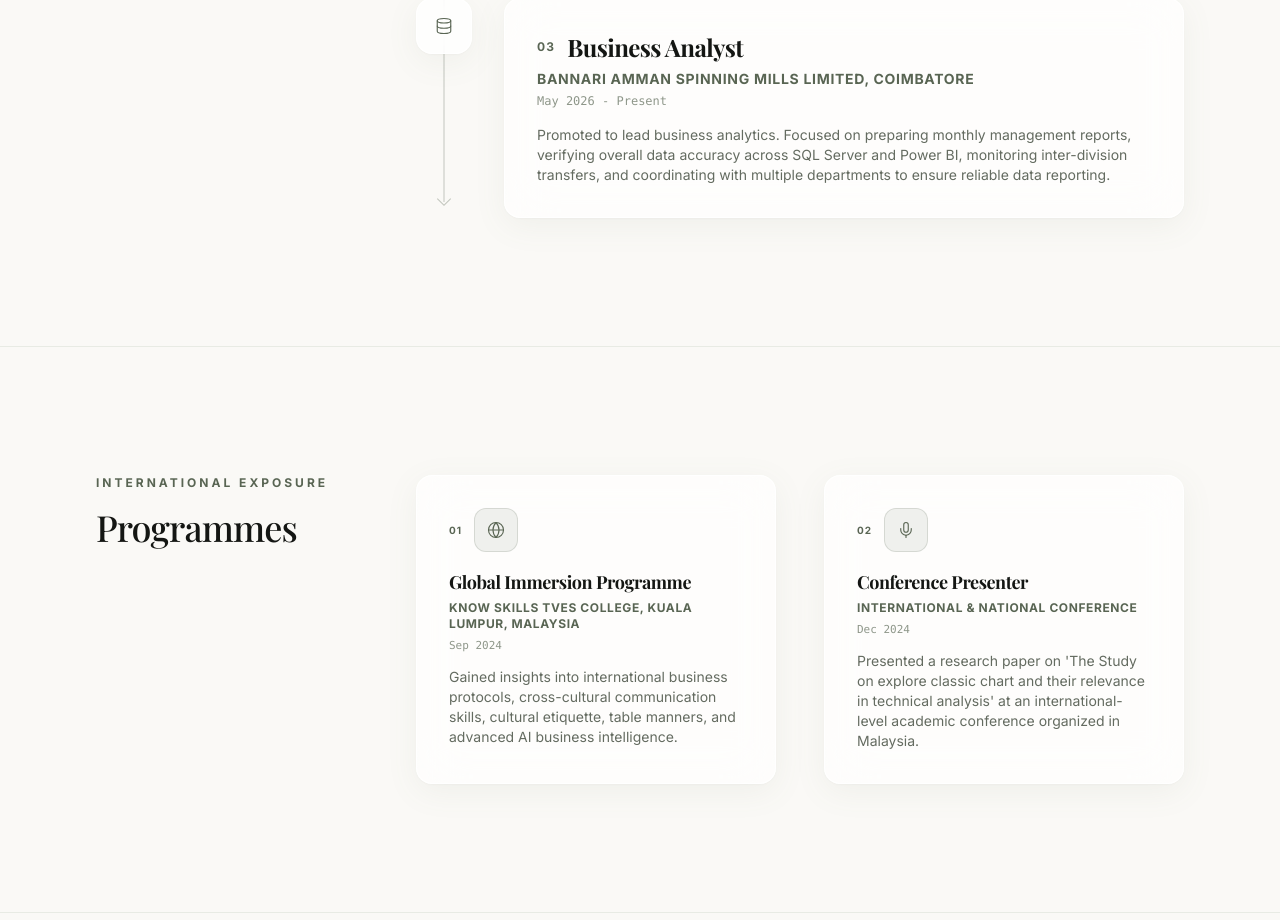
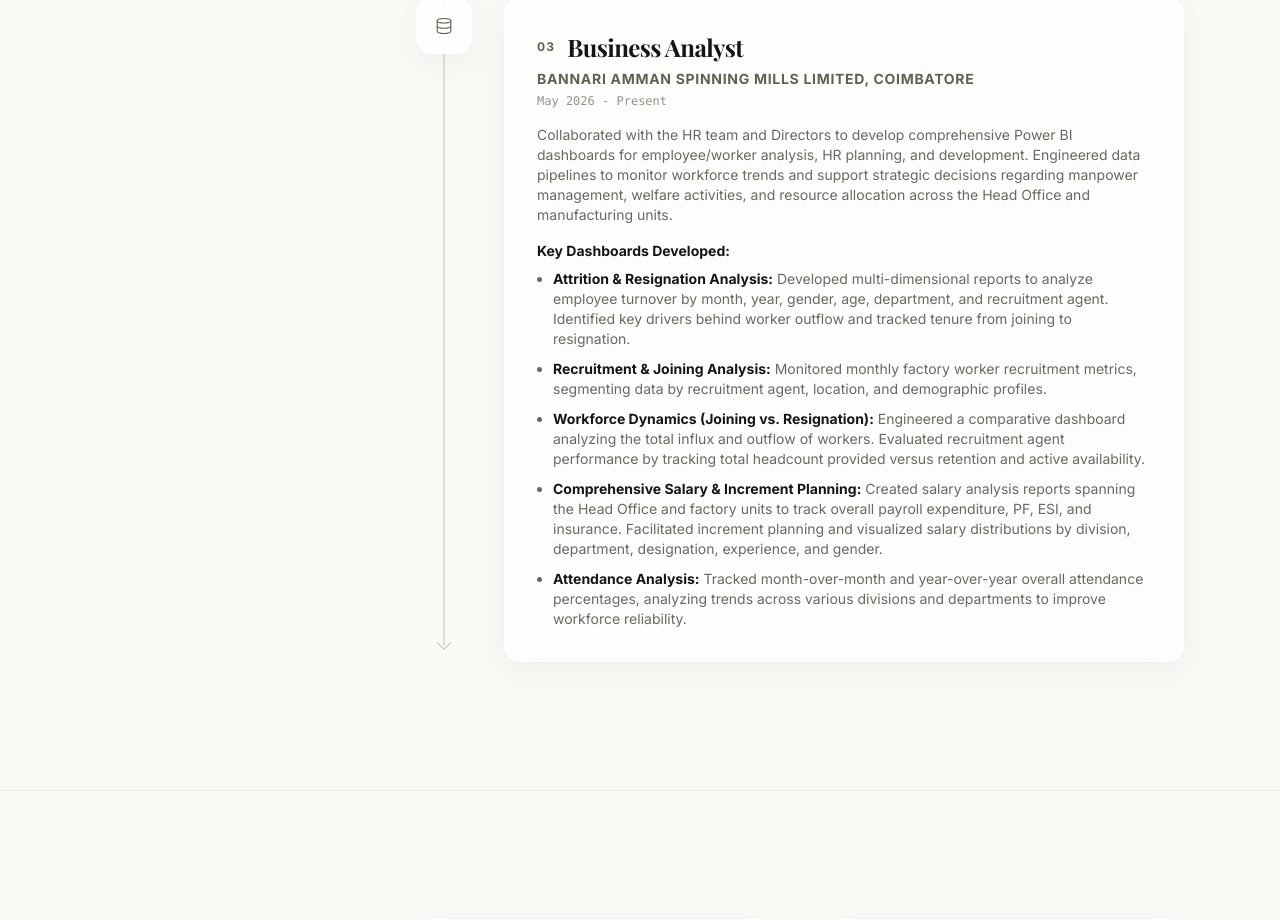
Before and after one commit to ramanan081-hub/ramanan-portfolio, a React (Vite) app: page / in a window 1280 px wide. Shown: the part 4642-5562 px from the top of the page. Built offline with nearby package versions, Linux system fonts and the light colour scheme; a web font is replaced by a local one.

Commit message:
content: update Business Analyst role description with detailed Power BI dashboard achievements

```diff
--- a/src/App.jsx
+++ b/src/App.jsx
@@ -422,7 +422,21 @@
       title: "Business Analyst",
       company: "Bannari Amman Spinning Mills Limited, Coimbatore",
       date: "May 2026 - Present",
-      desc: "Promoted to lead business analytics. Focused on preparing monthly management reports, verifying overall data accuracy across SQL Server and Power BI, monitoring inter-division transfers, and coordinating with multiple departments to ensure reliable data reporting."
+      desc: (
+        <div className="space-y-3 sm:space-y-4">
+          <p>Collaborated with the HR team and Directors to develop comprehensive Power BI dashboards for employee/worker analysis, HR planning, and development. Engineered data pipelines to monitor workforce trends and support strategic decisions regarding manpower management, welfare activities, and resource allocation across the Head Office and manufacturing units.</p>
+          <div>
+            <span className="font-bold text-ink-900 block mb-2">Key Dashboards Developed:</span>
+            <ul className="list-disc pl-4 space-y-2.5 text-ink-500 text-xs sm:text-sm">
+              <li><strong className="text-ink-900">Attrition & Resignation Analysis:</strong> Developed multi-dimensional reports to analyze employee turnover by month, year, gender, age, department, and recruitment agent. Identified key drivers behind worker outflow and tracked tenure from joining to resignation.</li>
+              <li><strong className="text-ink-900">Recruitment & Joining Analysis:</strong> Monitored monthly factory worker recruitment metrics, segmenting data by recruitment agent, location, and demographic profiles.</li>
+              <li><strong className="text-ink-900">Workforce Dynamics (Joining vs. Resignation):</strong> Engineered a comparative dashboard analyzing the total influx and outflow of workers. Evaluated recruitment agent performance by tracking total headcount provided versus retention and active availability.</li>
+              <li><strong className="text-ink-900">Comprehensive Salary & Increment Planning:</strong> Created salary analysis reports spanning the Head Office and factory units to track overall payroll expenditure, PF, ESI, and insurance. Facilitated increment planning and visualized salary distributions by division, department, designation, experience, and gender.</li>
+              <li><strong className="text-ink-900">Attendance Analysis:</strong> Tracked month-over-month and year-over-year overall attendance percentages, analyzing trends across various divisions and departments to improve workforce reliability.</li>
+            </ul>
+          </div>
+        </div>
+      )
     }
   ];
 
```
